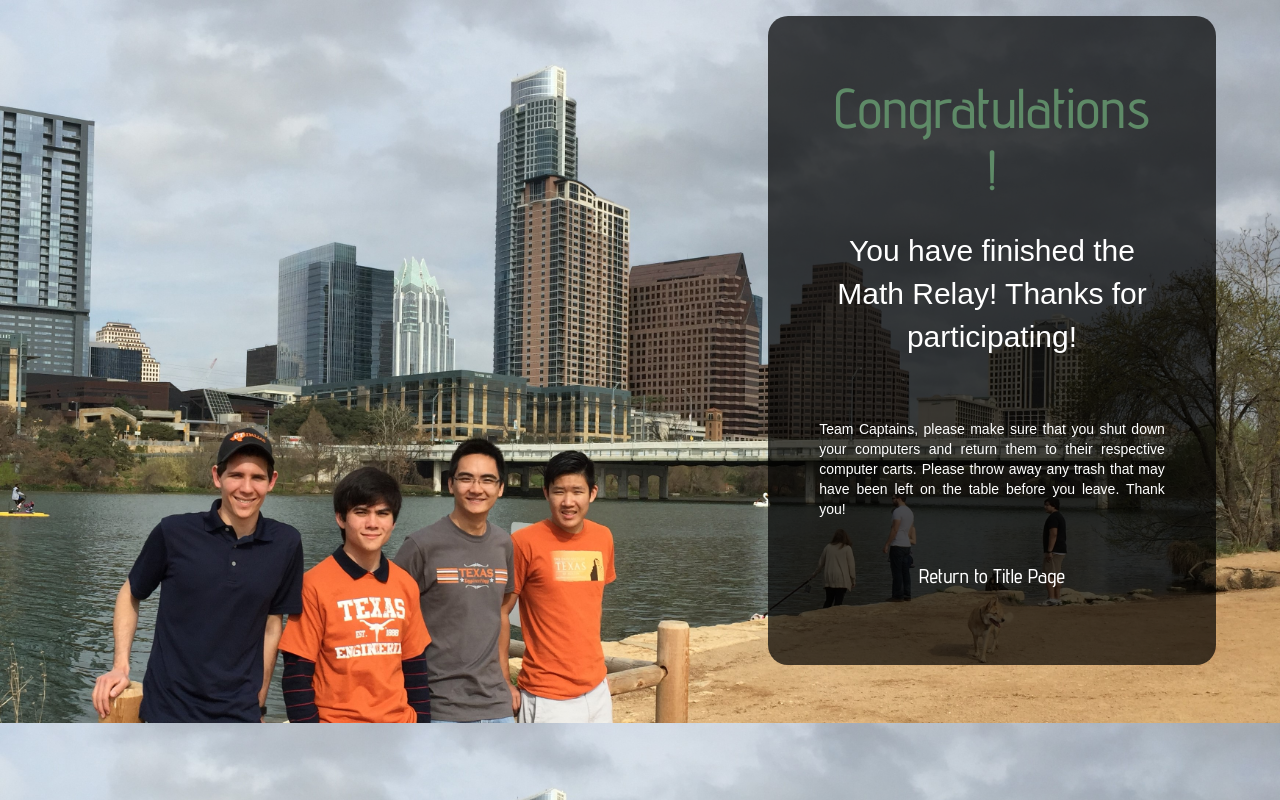
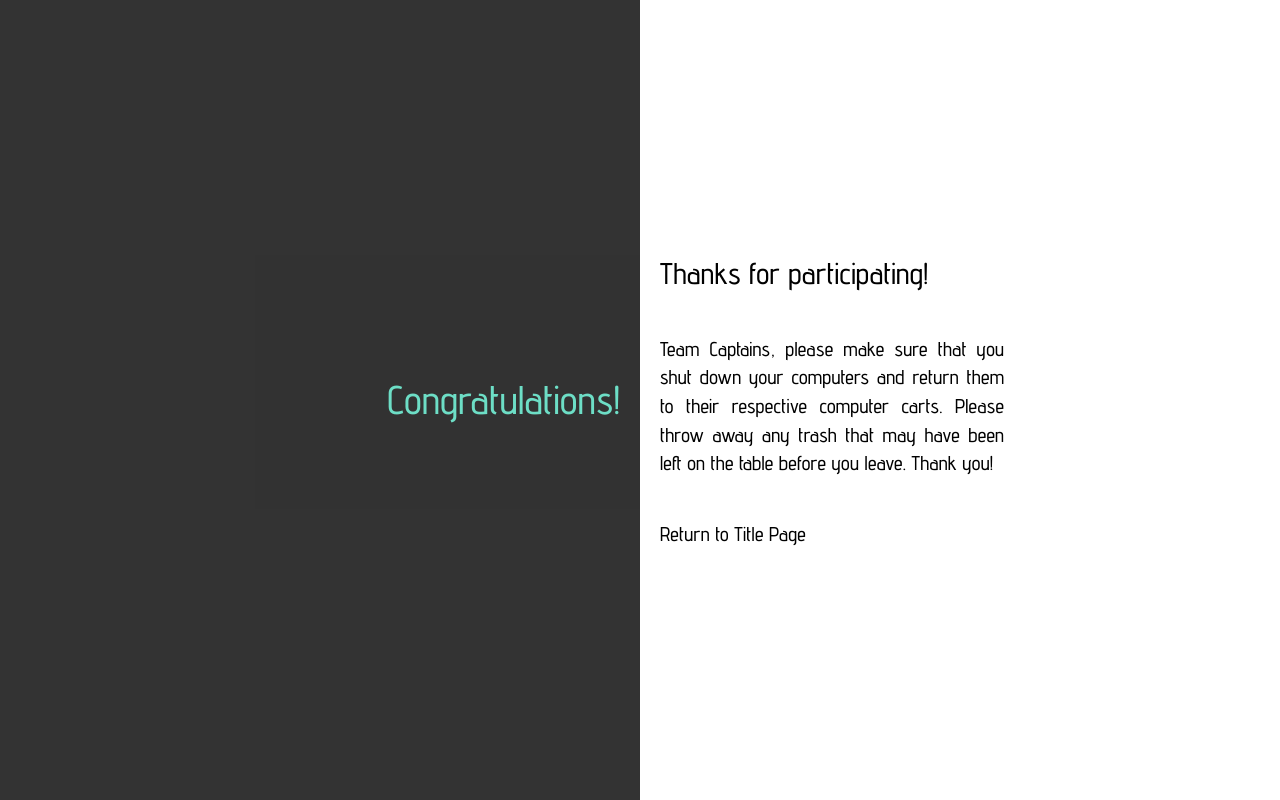
Before and after one commit to SomeStooges/MathRelay4, a PHP site: page /finish_page.php in a window 1280 px wide. Run offline with PHP 8.4, Linux system fonts and the light colour scheme; the visitor is signed in with stand-in values (Sample User, id 1); data comes from the database, SQL or seed files in the repository; some libraries are stand-ins or nearby versions.

Commit message:
changes finish page css

```diff
--- a/finish_page.php
+++ b/finish_page.php
@@ -30,8 +30,20 @@
 	</head>
 
 	<body>
-		<section>
-		<h1 id='pageTitle'> Congratulations! </h1><br>
+		<div class="container-fluid">
+			<div class="row">
+				<div class="col-md-6">
+					<div class="blackBody">
+						<div class="leftSide">
+							<div class="pageTitle">
+								Congratulations!
+							</div>
+
+						</div>
+					</div>
+				</div>
+				<div class="col-md-6">
+					<div class="rightSide">
 						<div id = "congratulations">
 							<?php
 								$team_ID = $_SESSION['teamID'];
@@ -40,7 +52,7 @@
 									if($teamRank<20){
 										if($teamRank>10 && $teamRank<20){
 											$finalRank = $teamRank . "th";
-							print "<span>You have finished the Math Relay! Your team ranked " . $finalRank . "!</span>";
+											print "<span>Your team ranked " . $finalRank . "!</span>";
 
 										}else{
 											$temp = $teamRank%10;
@@ -50,17 +62,13 @@
 												case 3: $finalRank = $teamRank . "rd"; break;
 												default: $finalRank = $teamRank . "th"; break;
 											}
-							print "<span>You have finished the Math Relay! Your team ranked " . $finalRank . "!</span>";
+											print "<span>Your team ranked " . $finalRank . "!</span>";
 										}
 									}else{
-						print "<span>You have finished the Math Relay! Thanks for participating!</span>";
+										print "<span>Thanks for participating!</span>";
 									}
 							?>
 						</div>
-		<br>
-		<br>
-		<br>
-		<!-- We can probably run the PHP from here and not a JQUERY post, except to reject the page if too premature -->
 						<div id = "cleanUpParagraph">
 							<?php
 								$fileName = "server/cleanupParagraph.txt";
@@ -70,10 +78,15 @@
 								print "<div id='cleanup'>".$text."</div>";
 							?>
 						</div>
-		<div>
-			<br>
+
+
+
 						<button id="returnTitle">Return to Title Page</button>
 					</div>
-	</section>
+
+
+				</div>
+			</div>
+		</div>
 	</body>
 </html>
--- a/styles/styles_finish_page_4.css
+++ b/styles/styles_finish_page_4.css
@@ -1,56 +1,71 @@
-body {
-
-	background-image: url('../images/IMG_1544 (2).JPG');
-	background-size: cover;
-	text-align: center;
-  color: white;
-	min-width: 1280px;
+body{
+	color:black;
+	font-family: 'Advent Pro', sans-serif;
+	font-size: 400%;
 }
 h1{
-	font-family: 'Advent Pro', sans-serif;
-	font-size: 400%;
 	margin: 10px;
 }
 *:focus {
     outline: none;
 }
-section {
-	font-family:sans-serif;
-	min-width: 448px;
-  margin: 2vh 5%;
-	float: right;
-	width:35%;
-  background-position: center;
-  border: 3px;
-  border:5%;
-  padding: 4%;
-  border-radius: 20px;
-  position:relative;
-	word-wrap: break-word;
-  background-color: rgba(0,0,0,.7);
+.container-fluid{
+	height: 100vh;
 }
-#pageTitle{
-	color: rgb(94, 138, 103);
+.col-md-6{
+	height:inherit;
+	padding: 0;
+}
+.blackBody{
+	width:100%;
+	height:100vh;
+	background-color: black;
+	opacity:0.8;
+}
+.rightSide{
+	position:absolute;
+	height:auto;
+	top:50vh;
+	transform: translateY(-50%);
+}
+.leftSide{
+	position:absolute;
+	height: auto;
+	top:50vh;
+	text-align: left;
+	transform: translateY(-50%);
+	right: 0%;
+}
+.pageTitle{
+	padding: 20px;
+	color: #49D6B8;
+	text-align: right;
 }
 #congratulations{
 	font-size: 30px;
+	width: 60%;
+	text-align: justify;
+	padding: 20px;
 }
 #cleanUpParagraph{
 	text-align:justify;
+	width: 60%;
+	padding: 20px;
+	font-size: 50%;
 }
 #returnTitle{
-	width: 200px;
-  height: 75px;
+	width: auto;
+  height: auto;
   border:none;
+	padding:20px;
   border-radius: 10px;
   background-color: rgba(0,0,0,0);
   transition: background-color 0.4s ease;
-  color: white;
   font-family: 'Advent Pro', sans-serif;
   font-size: 20px;
 }
 #returnTitle:hover{
-		background-color: rgb(94, 138, 103);
+	background-color: #49D6B8;
 }
 #rank{
 	font-size: 200%;
```
Lines whose indentation alone changed are shown as unchanged.
